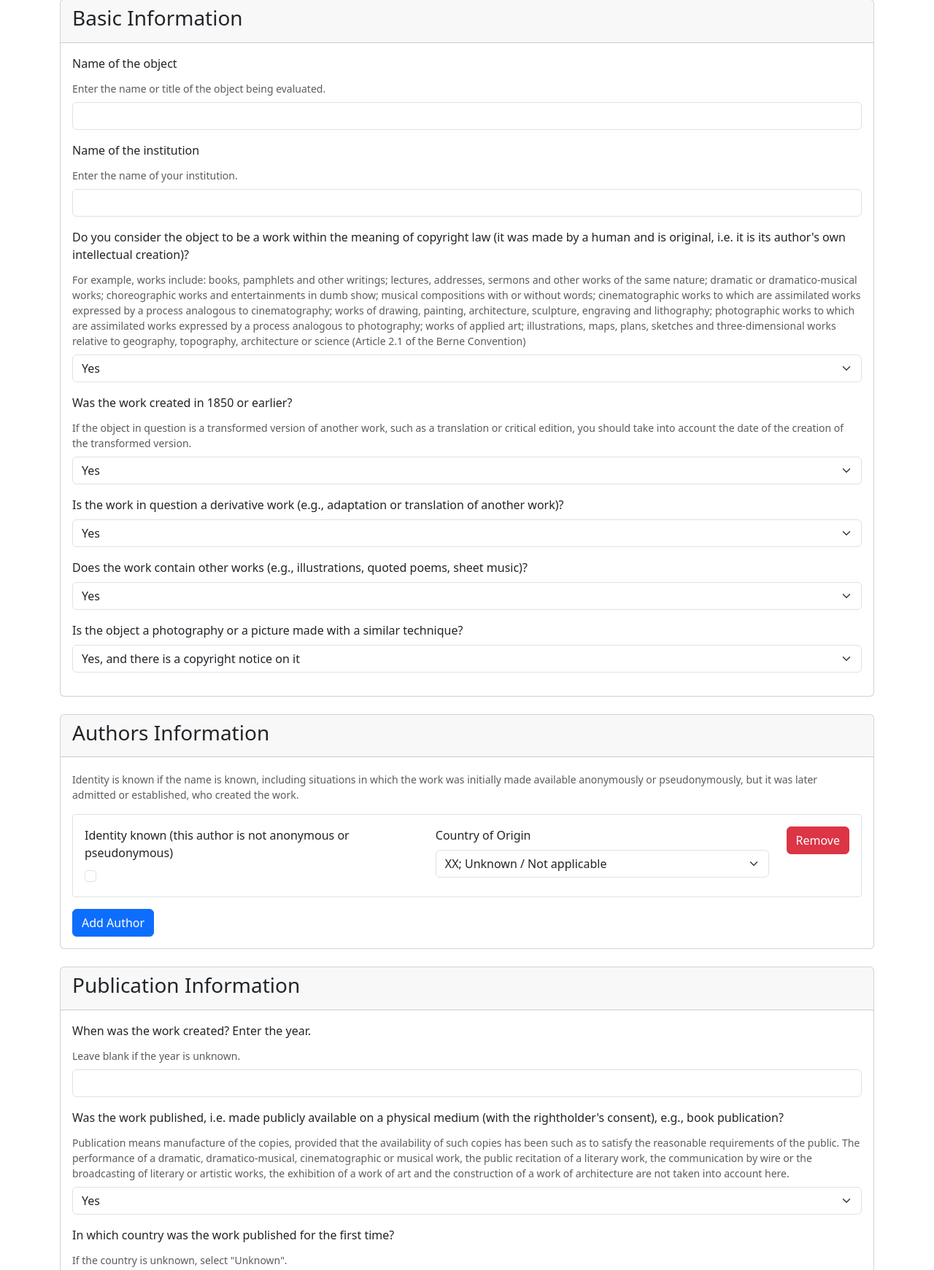
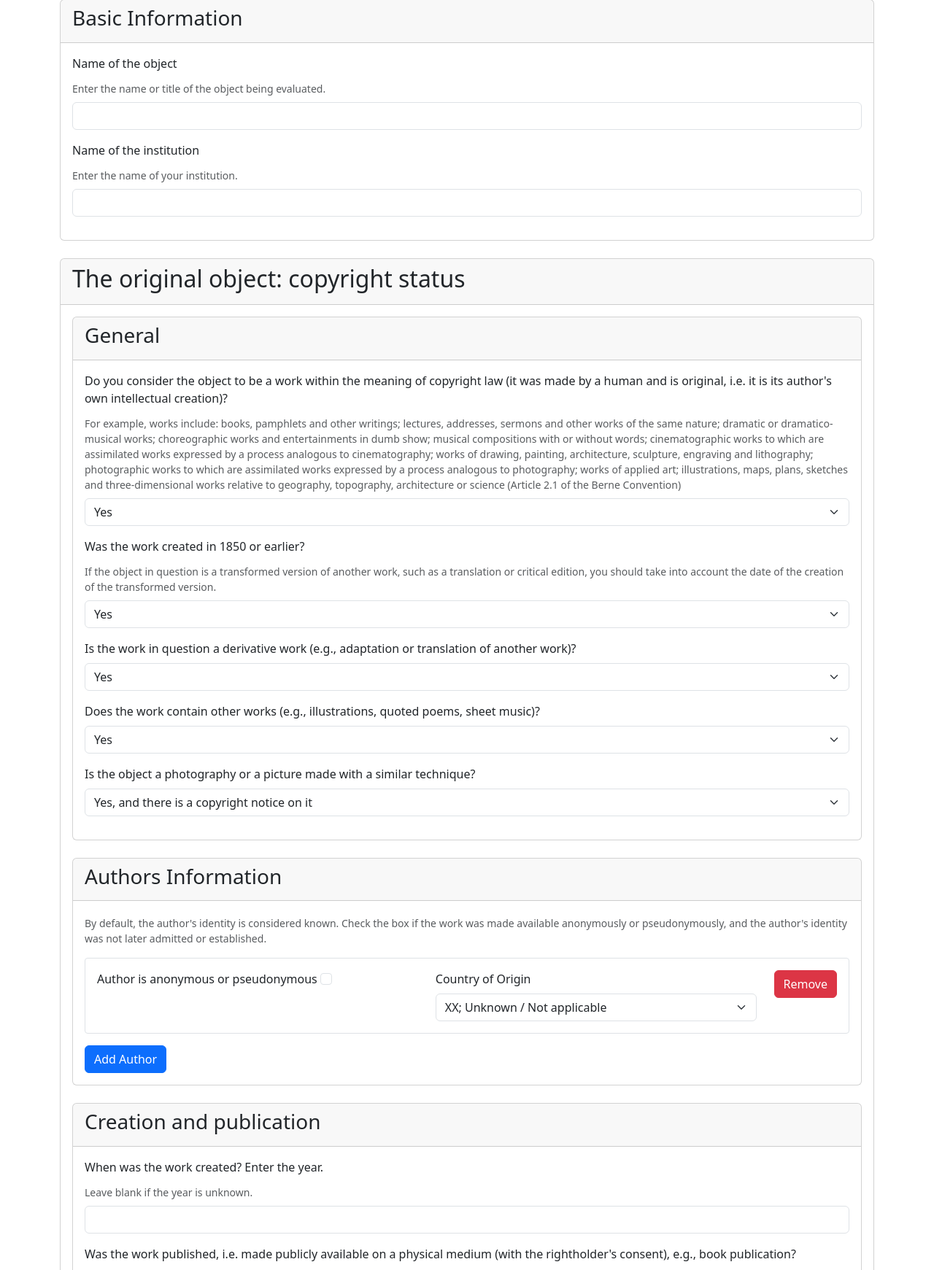
Before and after one commit to Leftfish/impulse-wp4-tool, a Flask app: page / in a window 1280 px wide. Shown: the part 185-1926 px from the top of the page at 73% size. Run offline with Flask 3, Linux system fonts and the light colour scheme.

Commit message:
Third round of changes.

```diff
--- a/app.py
+++ b/app.py
@@ -31,7 +31,7 @@ def process_form(form):
         'is_photography': form.is_photography.data,
         'authors': [
             {
-                'identity_known': author.identity_known.data,
+                'identity_known': not author.is_anonymous.data,
                 'country_of_origin': author.country_of_origin.data
             }
             for author in form.authors
--- a/forms.py
+++ b/forms.py
@@ -9,7 +9,7 @@ class AuthorForm(FlaskForm):
         # This is crucial - it disables CSRF for the subform
         csrf = False
 
-    identity_known = BooleanField('Identity known (this author is not anonymous or pseudonymous)')
+    is_anonymous = BooleanField('Author is anonymous or pseudonymous')
     country_of_origin = SelectField('Country of Origin', choices=COUNTRY_CODES)
 
     def get_country_status(self):
--- a/templates/index.html
+++ b/templates/index.html
@@ -30,7 +30,19 @@
                 {% endif %}
                 {{ form.institution_name(class="form-control") }}
             </div>
+        </div>
+    </div>
 
+    <div class="card mb-4">
+        <div class="card-header">
+            <h2>The original object: copyright status</h2>
+        </div>
+        <div class="card-body">
+            <div class="card mb-4">
+                <div class="card-header">
+                    <h3>General</h3>
+                </div>
+                <div class="card-body">
                     <div class="mb-3">
                         {{ form.is_copyright_work.label(class="form-label") }}
                         {% if form.is_copyright_work.description %}
@@ -78,14 +90,14 @@
                     <h3>Authors Information</h3>
                 </div>
                 <div class="card-body">
-            <p class="form-text mb-3">Identity is known if the name is known, including situations in which the work was initially made available anonymously or pseudonymously, but it was later admitted or established, who created the work.</p>
+                    <p class="form-text mb-3">By default, the author's identity is considered known. Check the box if the work was made available anonymously or pseudonymously, and the author's identity was not later admitted or established.</p>
                     <div id="authors-container">
                         {% for author_form in form.authors %}
                         <div class="author-entry mb-3">
                             <div class="row">
                                 <div class="col">
-                            {{ author_form.identity_known.label(class="form-label") }}
-                            {{ author_form.identity_known(class="form-check-input") }}
+                                    {{ author_form.is_anonymous.label(class="form-label") }}
+                                    {{ author_form.is_anonymous(class="form-check-input") }}
                                 </div>
                                 <div class="col">
                                     {{ author_form.country_of_origin.label(class="form-label") }}
@@ -104,7 +116,7 @@
 
             <div class="card mb-4">
                 <div class="card-header">
-            <h3>Publication Information</h3>
+                    <h3>Creation and publication</h3>
                 </div>
                 <div class="card-body">
                     <div class="mb-3">
@@ -157,7 +169,7 @@
 
             <div class="card mb-4">
                 <div class="card-header">
-            <h3>Special Cases</h3>
+                    <h3>Special cases</h3>
                 </div>
                 <div class="card-body">
                     <div class="mb-3">
@@ -180,7 +192,7 @@
 
             <div class="card mb-4">
                 <div class="card-header">
-            <h3>Availability Information</h3>
+                    <h3>Publication and other forms of public availability: dates</h3>
                 </div>
                 <div class="card-body">
                     <div class="mb-3">
@@ -219,7 +231,7 @@
 
             <div class="card mb-4">
                 <div class="card-header">
-            <h3>Rights Information</h3>
+                    <h3>Rights information</h3>
                 </div>
                 <div class="card-body">
                     <div class="mb-3">
@@ -252,6 +264,8 @@
                         <div class="form-text mb-2">{{ form.current_rightholder.description }}</div>
                         {% endif %}
                         {{ form.current_rightholder(class="form-select") }}
+                    </div>
+                </div>
             </div>
         </div>
     </div>
@@ -316,7 +330,7 @@
                 }
             });
 
-            // Reset the values
+            // Reset the values - by default author is known (not anonymous)
             newAuthor.find('input[type="checkbox"]').prop('checked', false);
             newAuthor.find('select').prop('selectedIndex', 0);
 
```
Also changed, not shown: tests/test_copyright_calculations.py (+35 -37 lines), utils.py (+18 -12 lines). Lines whose indentation alone changed are shown as unchanged.
